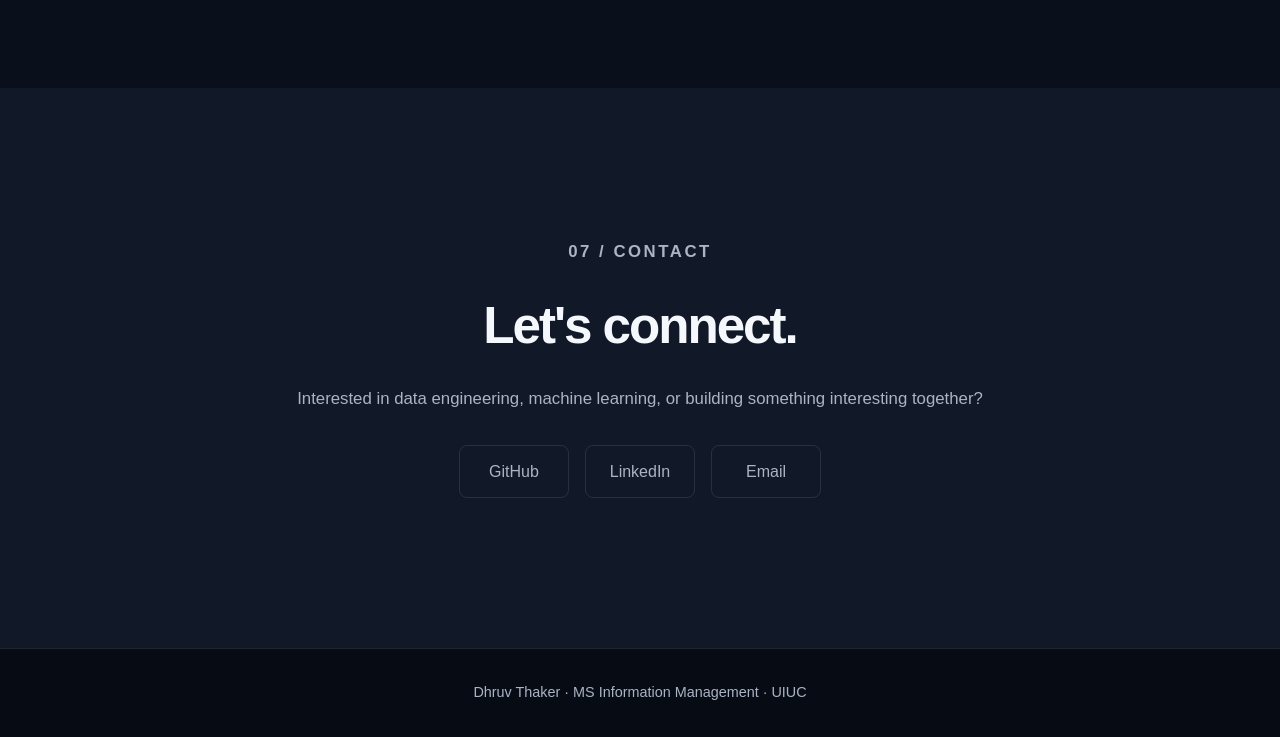
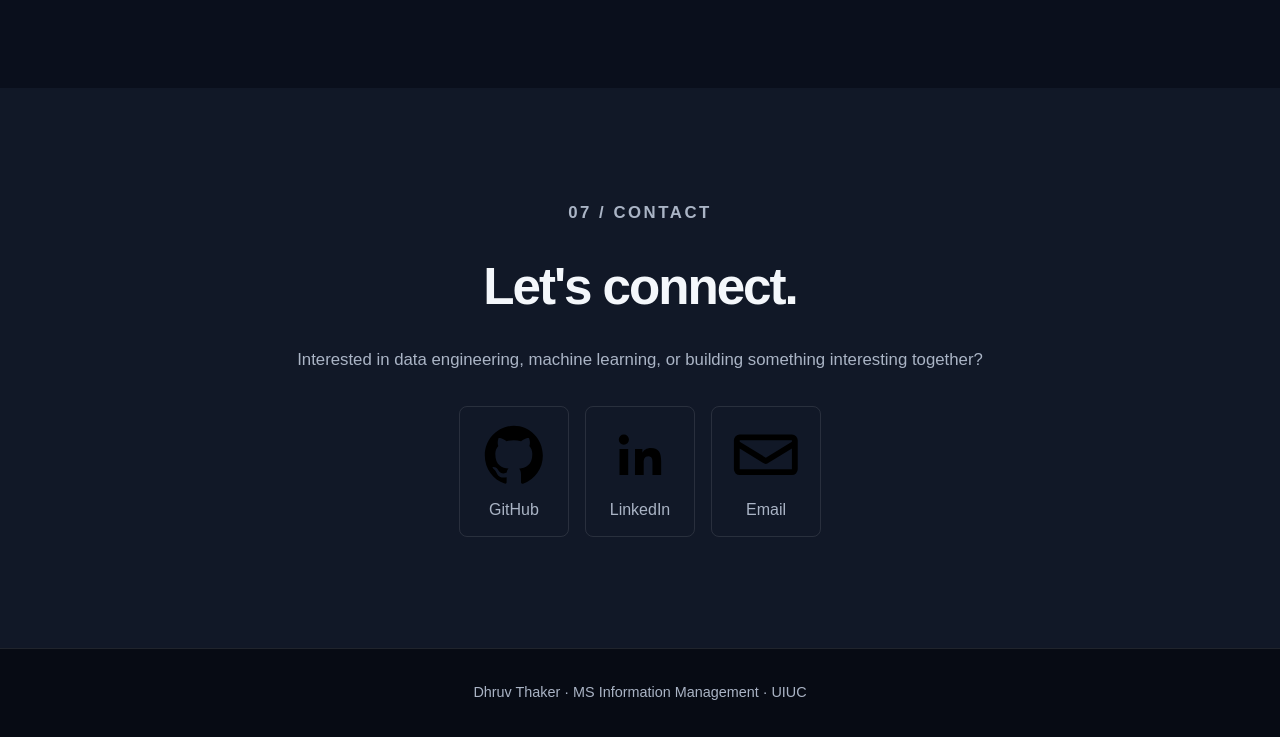
Before and after one commit to dthaker7/mp1, a website built with webpack: page src/index.html in a window 1280 px wide. Shown: the part 4735-5472 px from the top of the page. Built offline with nearby package versions, Linux system fonts and the light colour scheme.

Commit message:
Update index.html

```diff
--- a/src/index.html
+++ b/src/index.html
@@ -294,22 +294,25 @@
 
                 <div class="social-links">
 
-                    <a href="https://github.com/dthaker7"
-                       target="_blank"
-                       rel="noopener"
-                       aria-label="GitHub">
-                        GitHub
+                    <a href="https://github.com/dthaker7" target="_blank" rel="noopener noreferrer" aria-label="GitHub">
+                        <svg class="social-icon" viewBox="0 0 24 24" aria-hidden="true">
+                            <path d="M12 2C6.48 2 2 6.58 2 12.22c0 4.52 2.87 8.35 6.84 9.7.5.1.68-.22.68-.48v-1.7c-2.78.62-3.37-1.37-3.37-1.37-.46-1.2-1.12-1.52-1.12-1.52-.91-.64.07-.63.07-.63 1 .07 1.53 1.06 1.53 1.06.9 1.58 2.35 1.12 2.92.86.09-.67.35-1.12.63-1.38-2.22-.26-4.56-1.14-4.56-5.07 0-1.12.39-2.03 1.03-2.75-.1-.26-.45-1.3.1-2.7 0 0 .84-.28 2.75 1.05A9.2 9.2 0 0 1 12 6.96c.85 0 1.7.12 2.5.35 1.91-1.33 2.75-1.05 2.75-1.05.55 1.4.2 2.44.1 2.7.64.72 1.03 1.63 1.03 2.75 0 3.94-2.35 4.8-4.58 5.06.36.32.68.94.68 1.9v2.81c0 .27.18.59.69.48A10.23 10.23 0 0 0 22 12.22C22 6.58 17.52 2 12 2Z"/>
+                        </svg>
+                        <span>GitHub</span>
                     </a>
 
-                    <a href="https://linkedin.com/in/dhruv-thaker"
-                       target="_blank"
-                       rel="noopener"
-                       aria-label="LinkedIn">
-                        LinkedIn
+                    <a href="https://www.linkedin.com/in/dhruv-thaker/" target="_blank" rel="noopener noreferrer" aria-label="LinkedIn">
+                        <svg class="social-icon" viewBox="0 0 24 24" aria-hidden="true">
+                            <path d="M6.5 8.5A1.75 1.75 0 1 0 6.5 5a1.75 1.75 0 0 0 0 3.5ZM5 10h3v9H5v-9Zm5 0h2.88v1.23h.04c.4-.76 1.38-1.56 2.84-1.56 3.04 0 3.6 2 3.6 4.6V19h-3v-4.2c0-1-.02-2.3-1.4-2.3-1.4 0-1.62 1.1-1.62 2.23V19h-3v-9Z"/>
+                        </svg>
+                        <span>LinkedIn</span>
                     </a>
 
-                    <a href="mailto:dthaker3@illinois.edu">
-                        Email
+                    <a href="mailto:dthaker3@illinois.com" aria-label="Email">
+                        <svg class="social-icon" viewBox="0 0 24 24" aria-hidden="true">
+                            <path d="M3 5h18a2 2 0 0 1 2 2v10a2 2 0 0 1-2 2H3a2 2 0 0 1-2-2V7a2 2 0 0 1 2-2Zm0 2v.5l9 5.5 9-5.5V7H3Zm18 10V9.84l-8.48 5.18a1 1 0 0 1-1.04 0L3 9.84V17h18Z"/>
+                        </svg>
+                        <span>Email</span>
                     </a>
 
                 </div>
```
